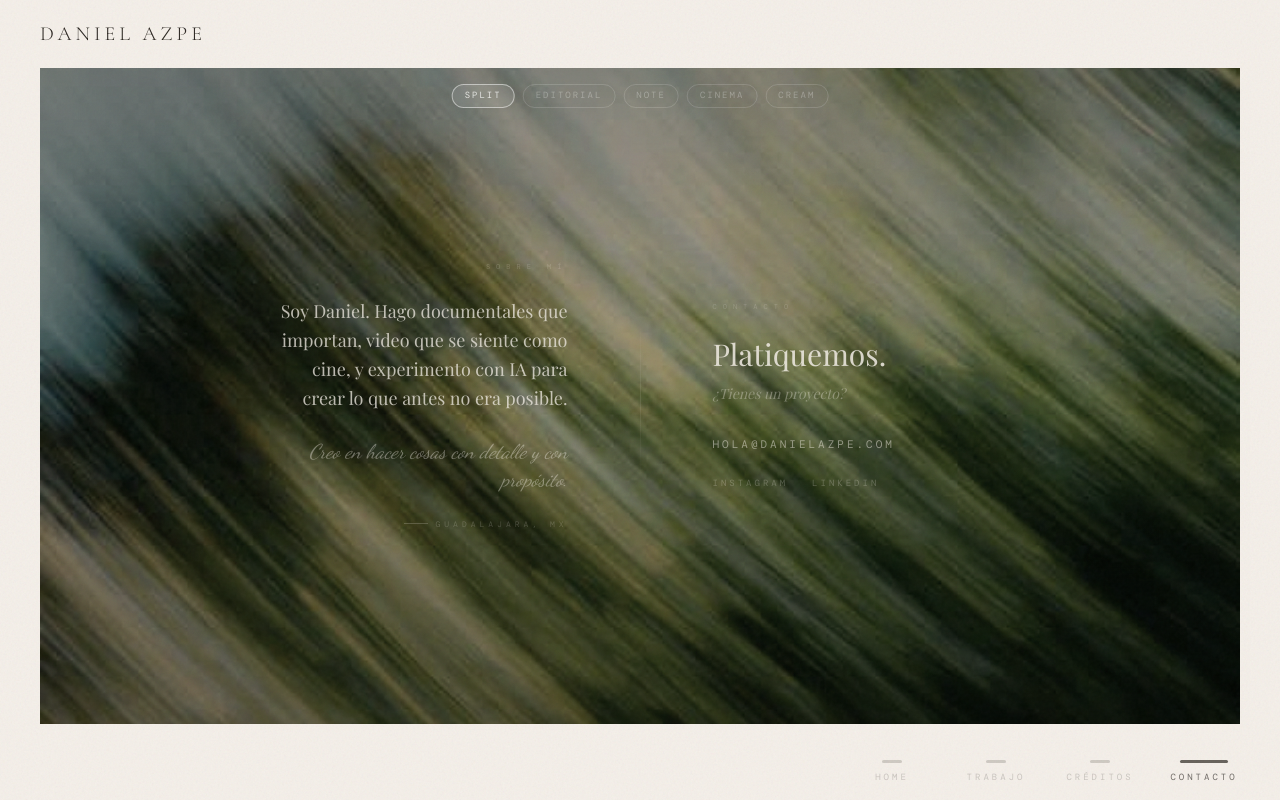
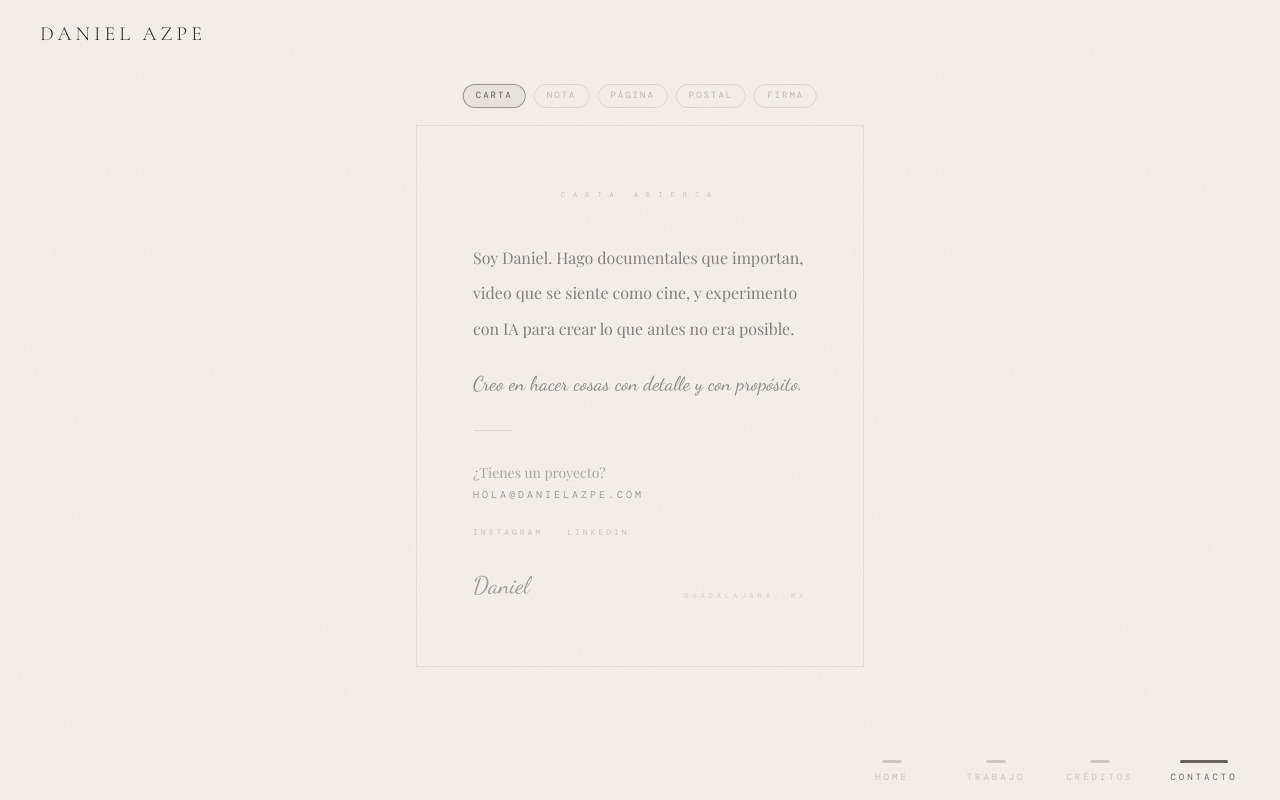
Before and after one commit to daazpe-glitch/website, a Next.js app: page / in a window 1280 px wide. Both pictures are taken after a click on the button "CONTACTO". Built offline with nearby package versions, Linux system fonts and the light colour scheme; a web font is replaced by a local one.

Commit message:
Contacto: cream bg, no image, 5 letter-style variants (carta, nota, página, postal, firma)

```diff
--- a/app/page.tsx
+++ b/app/page.tsx
@@ -27,7 +27,7 @@ const sections = {
     overlay: null,
   },
   contacto: {
-    image: "/images/blue-motion.jpg",
+    image: "",
     overlay: null,
   },
 };
@@ -257,110 +257,148 @@ export default function Home() {
       <div className="absolute top-4 left-1/2 -translate-x-1/2 z-30 flex gap-2 flex-wrap justify-center">
         {(["A", "B", "C", "D", "E"] as const).map((s) => (
           <button key={s} onClick={(e) => { e.stopPropagation(); setContactStyle(s); }}
-            className={`font-mono text-[9px] tracking-[2px] uppercase px-3 py-1 border rounded-full transition-all cursor-pointer ${contactStyle === s ? "border-white/50 text-white/80 bg-white/10" : "border-white/15 text-white/30 hover:text-white/50"}`}>
-            {s === "A" ? "split" : s === "B" ? "editorial" : s === "C" ? "note" : s === "D" ? "cinema" : "cream"}
+            className={`font-mono text-[9px] tracking-[2px] uppercase px-3 py-1 border rounded-full transition-all cursor-pointer ${contactStyle === s ? "border-[#2a2520]/40 text-[#2a2520]/70 bg-[#2a2520]/5" : "border-[#2a2520]/10 text-[#2a2520]/25 hover:text-[#2a2520]/40"}`}>
+            {s === "A" ? "carta" : s === "B" ? "nota" : s === "C" ? "página" : s === "D" ? "postal" : "firma"}
           </button>
         ))}
       </div>
 
-      {/* A: Split — bio left, contact right */}
+      {/* A: Carta — letter with border */}
       {contactStyle === "A" && (
-        <div className="absolute inset-0 flex items-center justify-center bg-gradient-to-b from-black/20 via-transparent to-black/30 px-10 md:px-20 lg:px-28">
-          <div className="flex-1 flex justify-end pr-10 md:pr-16">
-            <div className="max-w-[300px] text-right text-[#f5f0e8]">
-              <p className="font-mono text-[7px] tracking-[6px] uppercase opacity-20 mb-6">Sobre mí</p>
-              <p className="font-display text-base md:text-lg leading-relaxed opacity-75">
+        <div className="absolute inset-0 flex items-center justify-center px-6">
+          <div className="max-w-md w-full text-[#2a2520]">
+            <div className="border border-[#2a2520]/8 px-10 py-12 md:px-14 md:py-16">
+              <p className="font-mono text-[7px] tracking-[8px] uppercase opacity-20 mb-10 text-center">Carta abierta</p>
+              <p className="font-display text-sm md:text-base leading-[2.2] opacity-55 mb-6">
                 Soy Daniel. Hago documentales que importan, video que se siente como cine, y experimento con IA para crear lo que antes no era posible.
               </p>
-              <p className="font-script text-lg md:text-xl opacity-40 mt-6 italic">
+              <p className="font-script text-lg md:text-xl opacity-50 mb-8">
                 Creo en hacer cosas con detalle y con propósito.
               </p>
-              <div className="mt-6 flex items-center justify-end gap-2 opacity-20">
-                <span className="w-6 h-px bg-[#f5f0e8]" />
-                <p className="font-mono text-[8px] tracking-[4px] uppercase">Guadalajara, MX</p>
-              </div>
-            </div>
-          </div>
-          <div className="flex flex-col items-center opacity-10 mx-2 self-center">
-            <div className="w-px h-40 bg-gradient-to-b from-transparent via-[#f5f0e8] to-transparent" />
-          </div>
-          <div className="flex-1 flex justify-start pl-10 md:pl-16">
-            <div className="max-w-[280px] text-left text-[#f5f0e8]">
-              <p className="font-mono text-[7px] tracking-[6px] uppercase opacity-20 mb-6">Contacto</p>
-              <h3 className="font-display text-2xl md:text-3xl font-normal opacity-85 mb-3">Platiquemos.</h3>
-              <p className="font-display text-sm italic opacity-35 mb-8">¿Tienes un proyecto?</p>
-              <a href="mailto:hola@danielazpe.com" className="block font-mono text-[11px] tracking-[3px] uppercase opacity-50 hover:opacity-80 transition-opacity duration-300 mb-6">
+              <div className="w-10 h-px bg-[#2a2520]/10 mb-8" />
+              <p className="font-display text-sm opacity-35 mb-1">¿Tienes un proyecto?</p>
+              <a href="mailto:hola@danielazpe.com" className="block font-mono text-[10px] tracking-[3px] uppercase opacity-40 hover:opacity-70 transition-opacity duration-300 mb-6">
                 hola@danielazpe.com
               </a>
-              <div className="flex gap-6">
-                <a href="https://www.instagram.com/daniel.azpe/" target="_blank" rel="noopener noreferrer" className="font-mono text-[9px] tracking-[3px] uppercase opacity-25 hover:opacity-60 transition-opacity">Instagram</a>
-                <a href="https://www.linkedin.com/in/danielazpe" target="_blank" rel="noopener noreferrer" className="font-mono text-[9px] tracking-[3px] uppercase opacity-25 hover:opacity-60 transition-opacity">LinkedIn</a>
+              <div className="flex gap-6 mb-8">
+                <a href="https://www.instagram.com/daniel.azpe/" target="_blank" rel="noopener noreferrer" className="font-mono text-[8px] tracking-[3px] uppercase opacity-20 hover:opacity-50 transition-opacity">Instagram</a>
+                <a href="https://www.linkedin.com/in/danielazpe" target="_blank" rel="noopener noreferrer" className="font-mono text-[8px] tracking-[3px] uppercase opacity-20 hover:opacity-50 transition-opacity">LinkedIn</a>
+              </div>
+              <div className="flex justify-between items-end">
+                <p className="font-script text-2xl opacity-40">Daniel</p>
+                <p className="font-mono text-[7px] tracking-[4px] uppercase opacity-15">Guadalajara, MX</p>
               </div>
             </div>
           </div>
         </div>
       )}
 
-      {/* B: Editorial vertical — book page style */}
+      {/* B: Nota — memo pad with fields */}
       {contactStyle === "B" && (
-        <div className="absolute inset-0 flex items-center justify-center bg-gradient-to-b from-black/25 via-black/10 to-black/30 px-8">
-          <div className="max-w-md text-center text-[#f5f0e8]">
-            <p className="font-display text-base md:text-lg leading-[1.9] opacity-70 mb-6">
-              Soy Daniel. Hago documentales que importan, video que se siente como cine, y experimento con IA para crear lo que antes no era posible.
+        <div className="absolute inset-0 flex items-center justify-center px-6">
+          <div className="max-w-md w-full text-[#2a2520]">
+            <div className="border-t-2 border-b border-[#2a2520]/12 px-8 py-10 md:px-12 md:py-14">
+              <div className="flex justify-between items-baseline mb-2">
+                <p className="font-mono text-[10px] tracking-[6px] uppercase opacity-40 font-bold">Nota.</p>
+                <p className="font-mono text-[7px] tracking-[3px] uppercase opacity-15">GDL, MX</p>
+              </div>
+              <div className="w-full h-px bg-[#2a2520]/8 mb-1" />
+              <div className="w-full h-px bg-[#2a2520]/8 mb-6" />
+              <div className="flex gap-8 mb-8">
+                <div className="flex items-baseline gap-2">
+                  <span className="font-mono text-[8px] tracking-[3px] uppercase opacity-25 font-bold">Para:</span>
+                  <span className="font-script text-base opacity-45">Quien tenga una historia</span>
+                </div>
+                <div className="flex items-baseline gap-2">
+                  <span className="font-mono text-[8px] tracking-[3px] uppercase opacity-25 font-bold">Fecha:</span>
+                  <span className="font-script text-base opacity-45">Hoy</span>
+                </div>
+              </div>
+              <div className="border border-[#2a2520]/6 p-6 md:p-8 mb-6">
+                <p className="font-script text-lg md:text-xl leading-[1.8] opacity-55">
+                  Hago documentales que importan, video que se siente como cine, y experimento con IA para crear lo que antes no era posible.
                 </p>
-            <p className="font-script text-xl md:text-2xl opacity-45 mb-2">
-              Creo en hacer cosas con detalle
+                <p className="font-script text-xl md:text-2xl opacity-50 mt-4 underline decoration-[#2a2520]/15 underline-offset-4">
+                  Creo en hacer cosas con detalle y con propósito.
                 </p>
-            <p className="font-script text-xl md:text-2xl opacity-45 mb-8">
-              y con propósito.
-            </p>
-            <div className="w-12 h-px bg-[#f5f0e8]/15 mx-auto mb-8" />
-            <h3 className="font-display text-3xl md:text-4xl font-normal opacity-90 mb-2">Platiquemos.</h3>
-            <p className="font-display text-sm italic opacity-30 mb-8">¿Tienes un proyecto?</p>
-            <a href="mailto:hola@danielazpe.com" className="inline-block font-mono text-[10px] tracking-[4px] uppercase opacity-40 hover:opacity-70 border-b border-[#f5f0e8]/20 pb-1 transition-all duration-300 mb-8">
+              </div>
+              <a href="mailto:hola@danielazpe.com" className="block font-mono text-[10px] tracking-[3px] uppercase opacity-35 hover:opacity-65 transition-opacity mb-4">
                 hola@danielazpe.com
               </a>
-            <div className="flex justify-center gap-8">
-              <a href="https://www.instagram.com/daniel.azpe/" target="_blank" rel="noopener noreferrer" className="font-mono text-[9px] tracking-[3px] uppercase opacity-20 hover:opacity-55 transition-opacity">Instagram</a>
-              <a href="https://www.linkedin.com/in/danielazpe" target="_blank" rel="noopener noreferrer" className="font-mono text-[9px] tracking-[3px] uppercase opacity-20 hover:opacity-55 transition-opacity">LinkedIn</a>
+              <div className="flex justify-between items-end">
+                <div className="flex gap-5">
+                  <a href="https://www.instagram.com/daniel.azpe/" target="_blank" rel="noopener noreferrer" className="font-mono text-[7px] tracking-[2px] uppercase opacity-15 hover:opacity-40 transition-opacity border border-[#2a2520]/8 rounded-full px-3 py-1">@daniel.azpe</a>
+                  <a href="https://www.linkedin.com/in/danielazpe" target="_blank" rel="noopener noreferrer" className="font-mono text-[7px] tracking-[2px] uppercase opacity-15 hover:opacity-40 transition-opacity border border-[#2a2520]/8 rounded-full px-3 py-1">LinkedIn</a>
                 </div>
-            <div className="mt-8 flex items-center justify-center gap-2 opacity-15">
-              <span className="w-6 h-px bg-[#f5f0e8]" />
-              <p className="font-mono text-[7px] tracking-[4px] uppercase">Guadalajara, MX</p>
-              <span className="w-6 h-px bg-[#f5f0e8]" />
+                <p className="font-script text-xl opacity-35">— Daniel</p>
+              </div>
             </div>
           </div>
         </div>
       )}
 
-      {/* C: Note/documento — form-inspired layout */}
+      {/* C: Página — book title page */}
       {contactStyle === "C" && (
-        <div className="absolute inset-0 flex items-center justify-center bg-black/30 px-6">
-          <div className="max-w-lg w-full text-[#f5f0e8]">
-            <div className="border border-[#f5f0e8]/10 p-8 md:p-12">
-              <div className="flex justify-between items-baseline mb-8">
-                <p className="font-mono text-[9px] tracking-[6px] uppercase opacity-30">Nota personal</p>
-                <p className="font-mono text-[8px] tracking-[3px] uppercase opacity-15">Guadalajara, MX</p>
-              </div>
-              <div className="border-t border-[#f5f0e8]/8 pt-8 mb-8">
-                <p className="font-display text-base md:text-lg leading-[1.9] opacity-65">
+        <div className="absolute inset-0 flex items-center justify-center px-8">
+          <div className="max-w-sm text-center text-[#2a2520]">
+            <p className="font-mono text-[7px] tracking-[10px] uppercase opacity-15 mb-12">·  ·  ·</p>
+            <p className="font-display text-sm md:text-base leading-[2.2] opacity-45 mb-8">
               Soy Daniel. Hago documentales que importan, video que se siente como cine, y experimento con IA para crear lo que antes no era posible.
             </p>
-                <p className="font-script text-xl md:text-2xl opacity-45 mt-6">
+            <p className="font-script text-2xl md:text-3xl opacity-55 mb-4">
+              Creo en hacer cosas
+            </p>
+            <p className="font-script text-2xl md:text-3xl opacity-55 mb-10">
+              con detalle y con propósito.
+            </p>
+            <div className="flex items-center justify-center gap-4 mb-10">
+              <span className="w-16 h-px bg-[#2a2520]/8" />
+              <span className="font-mono text-[7px] opacity-10">✦</span>
+              <span className="w-16 h-px bg-[#2a2520]/8" />
+            </div>
+            <h3 className="font-display text-2xl md:text-4xl font-normal tracking-[0.06em] uppercase opacity-70 mb-2">Platiquemos</h3>
+            <a href="mailto:hola@danielazpe.com" className="block font-display text-sm italic opacity-30 hover:opacity-55 transition-opacity mt-4 mb-6">
+              hola@danielazpe.com
+            </a>
+            <div className="flex justify-center gap-6">
+              <a href="https://www.instagram.com/daniel.azpe/" target="_blank" rel="noopener noreferrer" className="font-mono text-[8px] tracking-[3px] uppercase opacity-15 hover:opacity-40 transition-opacity">Instagram</a>
+              <a href="https://www.linkedin.com/in/danielazpe" target="_blank" rel="noopener noreferrer" className="font-mono text-[8px] tracking-[3px] uppercase opacity-15 hover:opacity-40 transition-opacity">LinkedIn</a>
+            </div>
+            <p className="font-mono text-[7px] tracking-[5px] uppercase opacity-10 mt-12">Guadalajara, MX</p>
+          </div>
+        </div>
+      )}
+
+      {/* D: Postal — postcard layout */}
+      {contactStyle === "D" && (
+        <div className="absolute inset-0 flex items-center justify-center px-6">
+          <div className="max-w-lg w-full text-[#2a2520]">
+            <div className="border border-[#2a2520]/10 p-8 md:p-12 relative">
+              <div className="absolute top-4 right-4 w-12 h-14 border border-dashed border-[#2a2520]/10 flex items-center justify-center">
+                <span className="font-mono text-[6px] tracking-[2px] uppercase opacity-15 text-center leading-relaxed">GDL<br />MX</span>
+              </div>
+              <div className="flex gap-8 md:gap-12">
+                <div className="flex-1 pr-4 border-r border-[#2a2520]/6">
+                  <p className="font-script text-base md:text-lg leading-[1.9] opacity-50 mb-6">
+                    Hago documentales que importan, video que se siente como cine, y experimento con IA para crear lo que antes no era posible.
+                  </p>
+                  <p className="font-script text-lg md:text-xl opacity-45">
                     Creo en hacer cosas con detalle y con propósito.
                   </p>
+                  <p className="font-script text-2xl opacity-40 mt-6">Daniel</p>
                 </div>
-              <div className="border-t border-[#f5f0e8]/8 pt-8">
-                <div className="flex items-baseline gap-3 mb-2">
-                  <span className="font-mono text-[8px] tracking-[4px] uppercase opacity-20">Para:</span>
-                  <span className="font-script text-lg opacity-50">Quien tenga un proyecto</span>
-                </div>
-                <a href="mailto:hola@danielazpe.com" className="block font-mono text-[11px] tracking-[3px] uppercase opacity-45 hover:opacity-75 transition-opacity mt-6 mb-4">
+                <div className="flex-1 flex flex-col justify-center pl-2">
+                  <p className="font-mono text-[7px] tracking-[4px] uppercase opacity-20 mb-4">Destinatario</p>
+                  <p className="font-display text-lg md:text-xl opacity-60 mb-1">Quien tenga una historia</p>
+                  <p className="font-display text-lg md:text-xl opacity-60 mb-6">que contar.</p>
+                  <div className="w-full h-px bg-[#2a2520]/6 mb-4" />
+                  <a href="mailto:hola@danielazpe.com" className="block font-mono text-[9px] tracking-[3px] uppercase opacity-35 hover:opacity-60 transition-opacity mb-4">
                     hola@danielazpe.com
                   </a>
-                <div className="flex gap-6">
-                  <a href="https://www.instagram.com/daniel.azpe/" target="_blank" rel="noopener noreferrer" className="font-mono text-[8px] tracking-[3px] uppercase opacity-20 hover:opacity-55 transition-opacity">Instagram</a>
-                  <a href="https://www.linkedin.com/in/danielazpe" target="_blank" rel="noopener noreferrer" className="font-mono text-[8px] tracking-[3px] uppercase opacity-20 hover:opacity-55 transition-opacity">LinkedIn</a>
+                  <div className="flex gap-4">
+                    <a href="https://www.instagram.com/daniel.azpe/" target="_blank" rel="noopener noreferrer" className="font-mono text-[7px] tracking-[2px] uppercase opacity-15 hover:opacity-40 transition-opacity">Instagram</a>
+                    <a href="https://www.linkedin.com/in/danielazpe" target="_blank" rel="noopener noreferrer" className="font-mono text-[7px] tracking-[2px] uppercase opacity-15 hover:opacity-40 transition-opacity">LinkedIn</a>
+                  </div>
                 </div>
               </div>
             </div>
@@ -368,55 +406,26 @@ export default function Home() {
         </div>
       )}
 
-      {/* D: Cinema — end credits style, scrolling feel */}
-      {contactStyle === "D" && (
-        <div className="absolute inset-0 flex items-center justify-center bg-gradient-to-b from-black/30 via-black/15 to-black/35 px-8">
-          <div className="max-w-xl w-full text-center text-[#f5f0e8]">
-            <p className="font-mono text-[7px] tracking-[10px] uppercase opacity-15 mb-10">·  ·  ·</p>
-            <p className="font-display text-sm md:text-base leading-[2] opacity-55 max-w-sm mx-auto">
-              Soy Daniel. Hago documentales que importan, video que se siente como cine, y experimento con IA para crear lo que antes no era posible.
+      {/* E: Firma — signature dominant */}
+      {contactStyle === "E" && (
+        <div className="absolute inset-0 flex items-center justify-center px-8">
+          <div className="max-w-md text-center text-[#2a2520]">
+            <p className="font-display text-xs md:text-sm leading-[2.4] opacity-35 max-w-xs mx-auto mb-8">
+              Hago documentales que importan, video que se siente como cine, y experimento con IA para crear lo que antes no era posible.
             </p>
-            <p className="font-script text-2xl md:text-3xl opacity-50 mt-8 mb-8">
+            <p className="font-script text-xl md:text-2xl opacity-50 mb-6">
               Creo en hacer cosas con detalle y con propósito.
             </p>
-            <div className="w-20 h-px bg-[#f5f0e8]/10 mx-auto mb-10" />
-            <p className="font-display text-4xl md:text-5xl font-normal opacity-90 mb-1">Platiquemos.</p>
-            <p className="font-mono text-[8px] tracking-[4px] uppercase opacity-15 mt-4 mb-8">¿Tienes un proyecto?</p>
-            <a href="mailto:hola@danielazpe.com" className="inline-block font-display text-lg md:text-xl italic opacity-50 hover:opacity-80 transition-opacity duration-300">
+            <div className="w-20 h-px bg-[#2a2520]/8 mx-auto mb-8" />
+            <p className="font-script text-5xl md:text-7xl opacity-35 mb-2">Daniel Azpe</p>
+            <p className="font-mono text-[7px] tracking-[6px] uppercase opacity-15 mb-10">Filmmaker · Guadalajara, MX</p>
+            <a href="mailto:hola@danielazpe.com" className="inline-block font-mono text-[9px] tracking-[4px] uppercase opacity-30 hover:opacity-60 transition-opacity border-b border-[#2a2520]/10 pb-1 mb-6">
               hola@danielazpe.com
             </a>
-            <div className="flex justify-center gap-4 mt-6 mb-8">
-              <a href="https://www.instagram.com/daniel.azpe/" target="_blank" rel="noopener noreferrer" className="font-mono text-[8px] tracking-[4px] uppercase opacity-15 hover:opacity-50 transition-opacity">IG</a>
-              <span className="opacity-10">·</span>
-              <a href="https://www.linkedin.com/in/danielazpe" target="_blank" rel="noopener noreferrer" className="font-mono text-[8px] tracking-[4px] uppercase opacity-15 hover:opacity-50 transition-opacity">LI</a>
+            <div className="flex justify-center gap-6">
+              <a href="https://www.instagram.com/daniel.azpe/" target="_blank" rel="noopener noreferrer" className="font-mono text-[7px] tracking-[3px] uppercase opacity-15 hover:opacity-40 transition-opacity">Instagram</a>
+              <a href="https://www.linkedin.com/in/danielazpe" target="_blank" rel="noopener noreferrer" className="font-mono text-[7px] tracking-[3px] uppercase opacity-15 hover:opacity-40 transition-opacity">LinkedIn</a>
             </div>
-            <p className="font-mono text-[7px] tracking-[6px] uppercase opacity-10">Guadalajara, MX</p>
-          </div>
-        </div>
-      )}
-
-      {/* E: Cream — minimal bg, paper texture feel, dark text */}
-      {contactStyle === "E" && (
-        <div className="absolute inset-0 flex items-center justify-center bg-[#f5f0e8]/90 px-8">
-          <div className="max-w-md text-center text-[#2a2520]">
-            <p className="font-mono text-[7px] tracking-[8px] uppercase opacity-25 mb-10">Daniel Azpe</p>
-            <p className="font-display text-sm md:text-base leading-[2] opacity-50 mb-6">
-              Hago documentales que importan, video que se siente como cine, y experimento con IA para crear lo que antes no era posible.
-            </p>
-            <p className="font-script text-2xl md:text-3xl opacity-60 mb-10">
-              Creo en hacer cosas con detalle y con propósito.
-            </p>
-            <div className="w-10 h-px bg-[#2a2520]/10 mx-auto mb-10" />
-            <h3 className="font-display text-3xl md:text-5xl font-normal opacity-80 mb-2">Platiquemos.</h3>
-            <p className="font-display text-sm italic opacity-30 mb-8">¿Tienes un proyecto?</p>
-            <a href="mailto:hola@danielazpe.com" className="inline-block font-mono text-[10px] tracking-[4px] uppercase opacity-35 hover:opacity-70 transition-opacity duration-300 border-b border-[#2a2520]/15 pb-1 mb-8">
-              hola@danielazpe.com
-            </a>
-            <div className="flex justify-center gap-8">
-              <a href="https://www.instagram.com/daniel.azpe/" target="_blank" rel="noopener noreferrer" className="font-mono text-[8px] tracking-[3px] uppercase opacity-20 hover:opacity-50 transition-opacity">Instagram</a>
-              <a href="https://www.linkedin.com/in/danielazpe" target="_blank" rel="noopener noreferrer" className="font-mono text-[8px] tracking-[3px] uppercase opacity-20 hover:opacity-50 transition-opacity">LinkedIn</a>
-            </div>
-            <p className="font-mono text-[7px] tracking-[5px] uppercase opacity-15 mt-10">Guadalajara, MX</p>
           </div>
         </div>
       )}
@@ -527,12 +536,16 @@ export default function Home() {
               transition={{ duration: 0.5, ease: [0.4, 0, 0.2, 1] }}
               className="absolute inset-0"
             >
+              {sections[active].image ? (
                 <img
                   src={sections[active].image}
                   alt=""
                   className="w-full h-full object-cover sepia-[0.3] contrast-[1.1] brightness-[0.85] saturate-[0.7]"
                 />
-              <div className="absolute inset-0 bg-[#8b7355]/10 mix-blend-multiply" />
+              ) : (
+                <div className="w-full h-full bg-[#f5f0ea]" />
+              )}
+              {sections[active].image && <div className="absolute inset-0 bg-[#8b7355]/10 mix-blend-multiply" />}
 
               <motion.div
                 initial={{ opacity: 0, y: 12 }}
```
Lines whose indentation alone changed are shown as unchanged.
